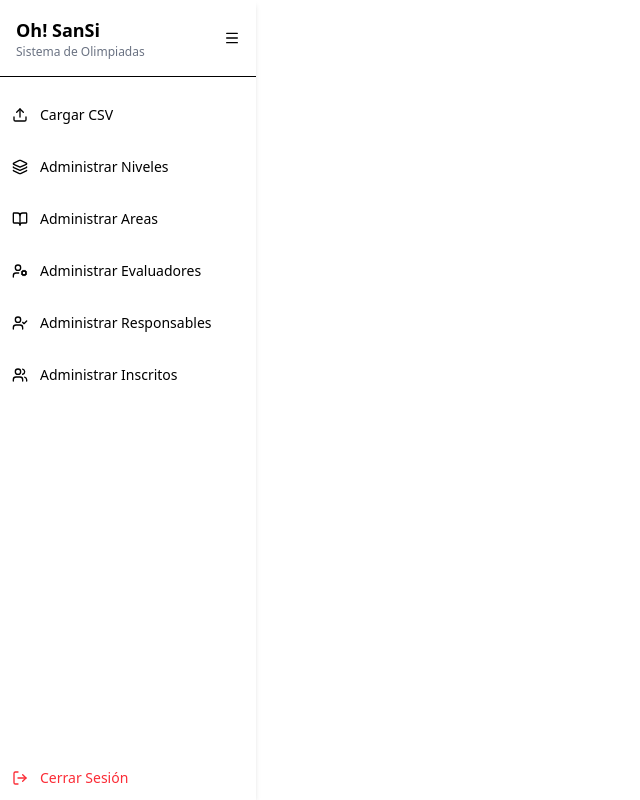
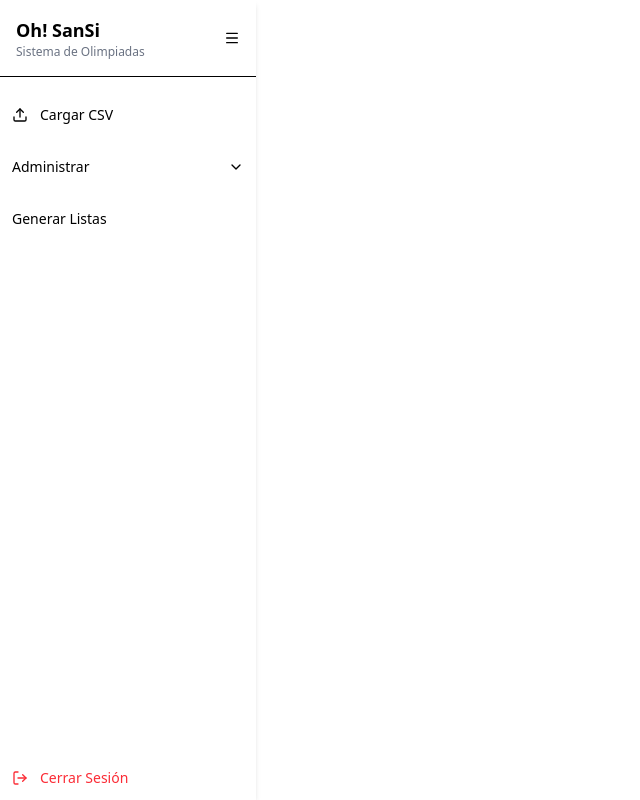
Before and after one commit to pixelenginners-a11y/OHSANSI-Registro-de-evaluaciones-de-olimpiadas, a React (Vite) app in the folder frontend/: page /admin in a window 1280 px wide. Shown: the whole page, without its empty margins (0-640 px from the left). Built offline with nearby package versions, Linux system fonts and the light colour scheme.

Commit message:
refactor(frontend): mejorar el menuItem

```diff
--- a/frontend/src/routes/admin/route.tsx
+++ b/frontend/src/routes/admin/route.tsx
@@ -7,16 +7,30 @@ export const Route = createFileRoute('/admin')({
   component: RouteComponent,
 })
 
+export type MenuItem = {
+  text: string;
+  route?: string;
+  icon: IconName;
+  children?: MenuItem[];
+}
+
 function RouteComponent() {
-
-  const items = [
+  const items: MenuItem[] = [
     { text: "Cargar CSV", route: "/admin/csv", icon: "upload" },
-    { text: "Administrar Niveles", route: "/admin/niveles", icon: "layers" },
-    { text: "Administrar Areas", route: "/admin/areas", icon: "book-open" },
-    { text: "Administrar Evaluadores", route: "/admin/evaluadores", icon: "userCog" },
-    { text: "Administrar Responsables", route: "/admin/responsables", icon: "userCheck" },
-    { text: "Administrar Inscritos", route: "/admin/inscritos", icon: "users" },
-  ] satisfies { text: string; route: string; icon: IconName }[];
+    {
+      text: "Administrar",
+      icon: "settings",
+      children: [
+        { text: "Competencia", route: "/admin/competition", icon: "trophy" },
+        { text: "Niveles", route: "/admin/niveles", icon: "layers" },
+        { text: "Áreas", route: "/admin/areas", icon: "book-open" },
+        { text: "Evaluadores", route: "/admin/evaluadores", icon: "userCog" },
+        { text: "Responsables", route: "/admin/responsables", icon: "userCheck" },
+        { text: "Inscritos", route: "/admin/inscritos", icon: "users" },
+      ]
+    },
+    { text: "Generar Listas", route: "/admin/lists", icon: "album" },
+  ];
 
   return (
     <div className="flex flex-col lg:flex-row">
```
